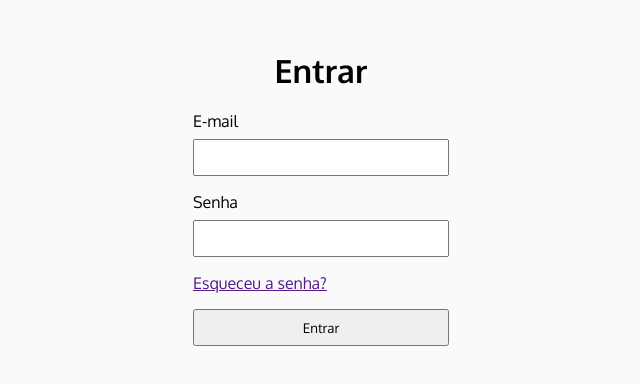
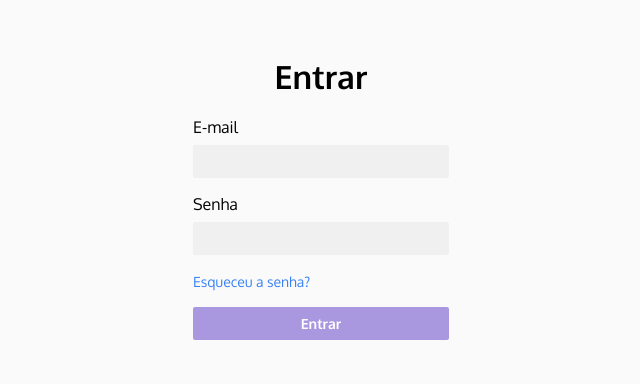
Before and after one commit to JV-projects/BookSystem, a React (Vite) app in the folder BookSystemFront/: page / in a window 1280 px wide. Shown: the part 202-586 px from the top of the page, without its empty margins (319-959 px from the left). Built offline with nearby package versions, Linux system fonts and the light colour scheme.

Commit message:
Add style to login page

```diff
--- a/BookSystemFront/src/App.css
+++ b/BookSystemFront/src/App.css
@@ -1,4 +1,14 @@
 @import url(https://fonts.googleapis.com/css?family=Oxygen:300,regular,700);
+
+:root {
+    --border-color: #e4e4e4;
+    --link-color: #3882f6;
+    --primary-background-color: #fff;
+    --primary-highlight-color: #a997df;
+    --secondary-background-color: #f0f0f0;
+    --secondary-highlight-color: #a5cbc3;
+    --text-color: #656565;
+}
 
 * {
     margin: 0px;
--- a/BookSystemFront/src/pages/Login/styles.module.css
+++ b/BookSystemFront/src/pages/Login/styles.module.css
@@ -20,8 +20,33 @@
     gap: 0.5rem;
 }
 
+.input {
+    background-color: var(--secondary-background-color);
+}
+
+.link {
+    color: var(--link-color);
+    text-decoration: none;
+}
+
+.link:hover {
+    text-decoration: underline;
+}
+
+.primaryButton {
+    background-color: var(--primary-highlight-color);
+    color: var(--primary-background-color);
+    font-weight: bold;
+}
+
 .input, .primaryButton {
+    border: none;
+    border-radius: 0.125rem;
     padding: 0.5rem;
+}
+
+.input, .link, .primaryButton {
+    font-size: 0.875rem;
 }
 
 .container, .contentArea, .form, .label {
```
